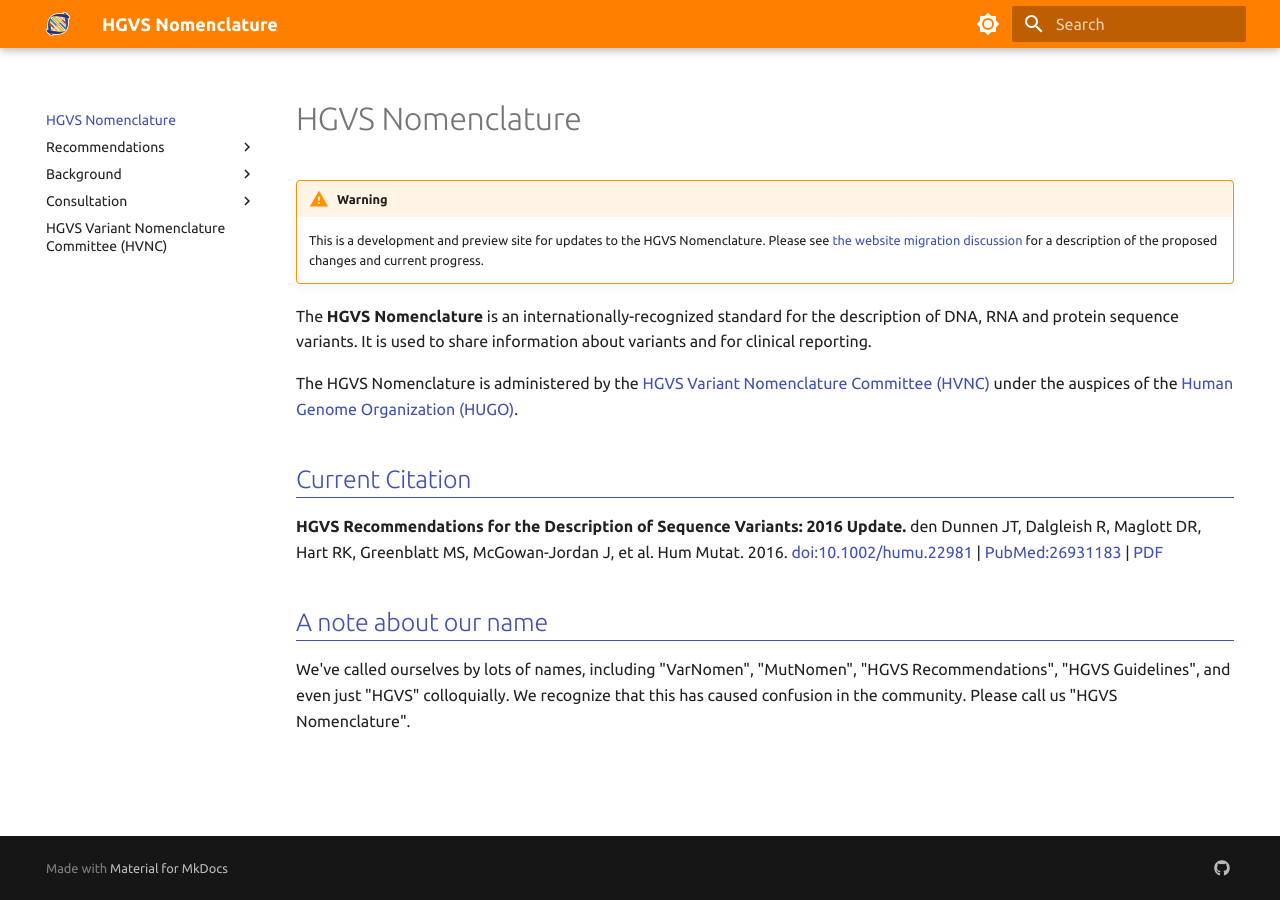
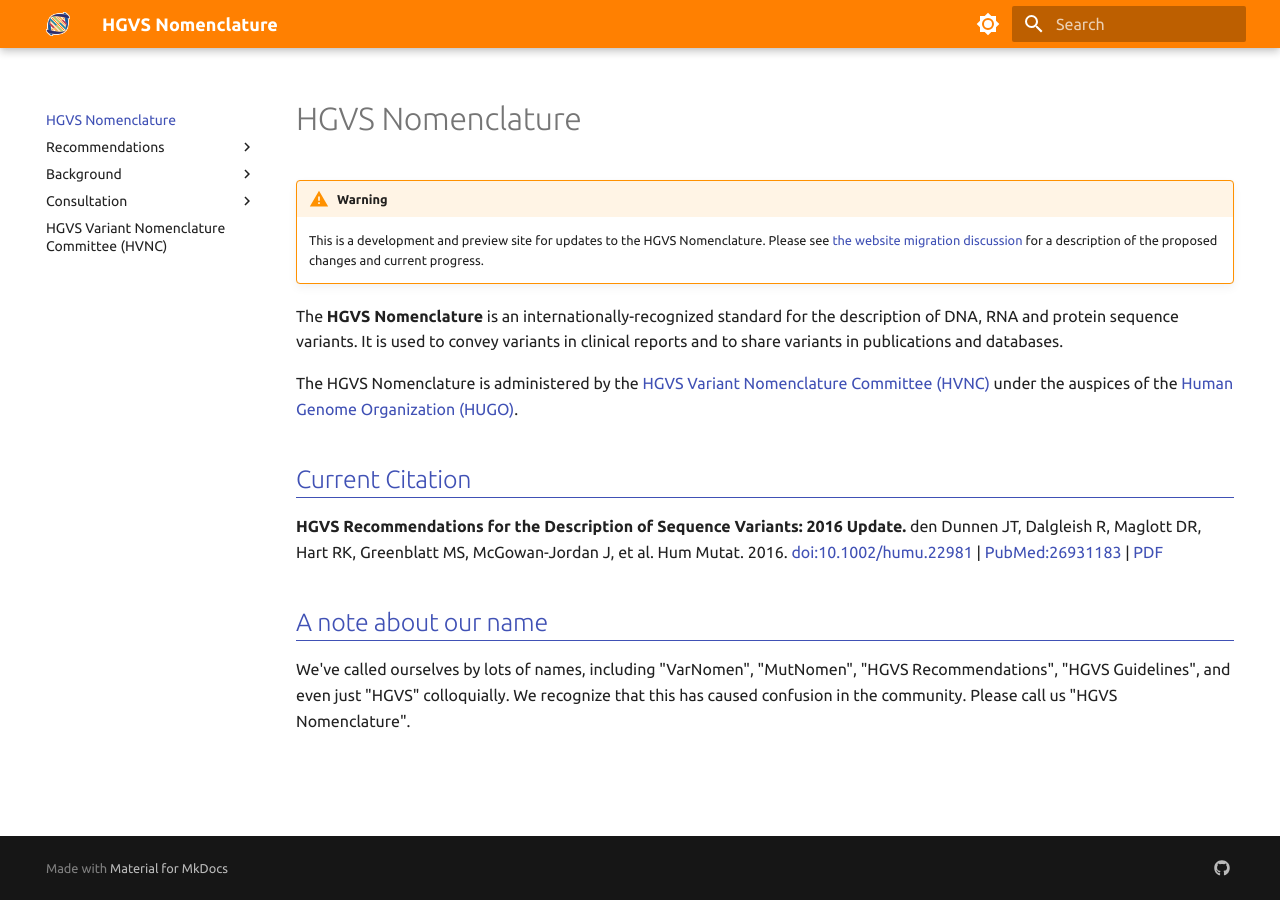
Before and after one commit to HGVSnomenclature/hgvs-nomenclature, an MkDocs documentation site: the page built from docs/index.md, in a window 1280 px wide. Built offline with MkDocs 1.6.1 and Material for MkDocs 9.7.7, drawn with Linux system fonts in a browser that asks for light colours.

Commit message:
Minor wording change on what HGVS Nomenclature is

```diff
--- a/docs/index.md
+++ b/docs/index.md
@@ -6,7 +6,7 @@
     see [the website migration discussion](https://github.com/HGVSnomenclature/HVNC/discussions/17)
     for a description of the proposed changes and current progress.
 
-The **HGVS Nomenclature** is an internationally-recognized standard for the description of DNA, RNA and protein sequence variants. It is used to share information about variants and for clinical reporting.
+The **HGVS Nomenclature** is an internationally-recognized standard for the description of DNA, RNA and protein sequence variants. It is used to convey variants in clinical reports and to share variants in publications and databases.
 
 The HGVS Nomenclature is administered by the [HGVS Variant Nomenclature Committee (HVNC)](hvnc.md) under the auspices of the [Human Genome Organization (HUGO)](https://hugo-int.org/).
 
```
